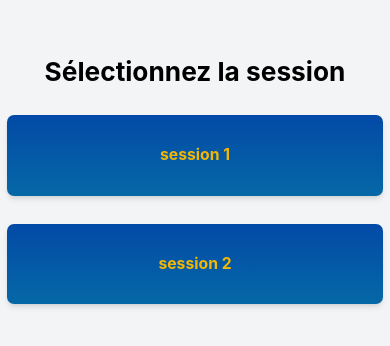
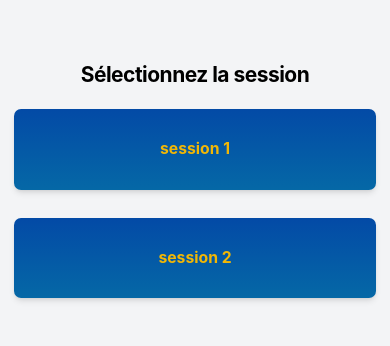
Before and after one commit to DevLocky10/pigier, a React (Vite) app: page /session/1 in a window 390 px wide. Shown: the part 242-588 px from the top of the page. Built offline with nearby package versions, Linux system fonts and the light colour scheme.

Commit message:
Scale session page typography responsively

```diff
--- a/src/pages/session.tsx
+++ b/src/pages/session.tsx
@@ -6,8 +6,8 @@ export function Session() {
   const level_id = useParams().level_id;
 
   return (
-    <div className="flex flex-col items-center justify-center min-h-screen bg-gray-100 p-2">
-        <h2 className="font-bold mb-8 text-center text-3xl">Sélectionnez la session</h2>
+    <div className="flex min-h-screen flex-col items-center justify-center bg-gray-100 px-4 py-8 sm:px-6">
+        <h2 className="mb-6 text-center text-2xl leading-tight font-bold tracking-tight sm:mb-8 sm:text-3xl">Sélectionnez la session</h2>
         <div className="flex flex-col items-center justify-center gap-8 w-full md:max-w-lg">
             <LinkCard to={`/authenticate/${level_id}/ses_1`} content="session 1"/>
             <LinkCard to={`/authenticate/${level_id}/ses_2`} content="session 2"/>
```
